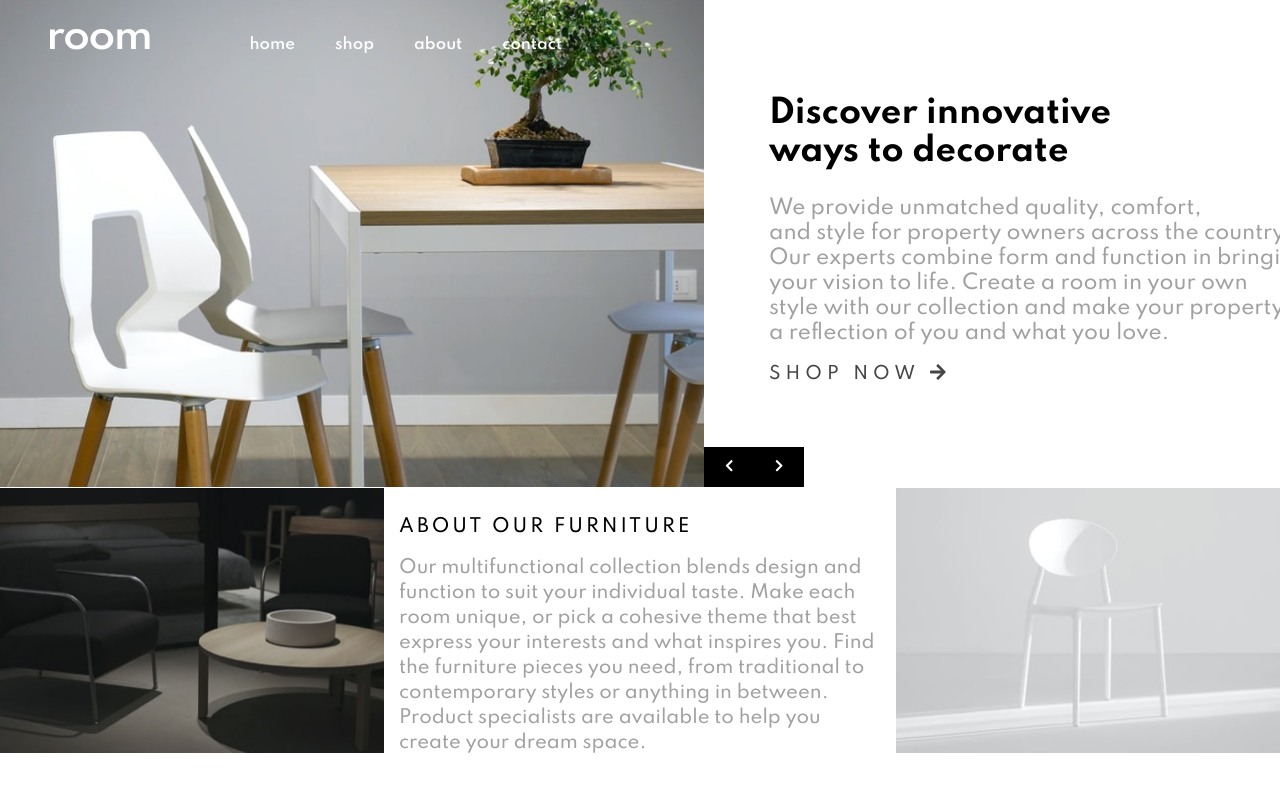
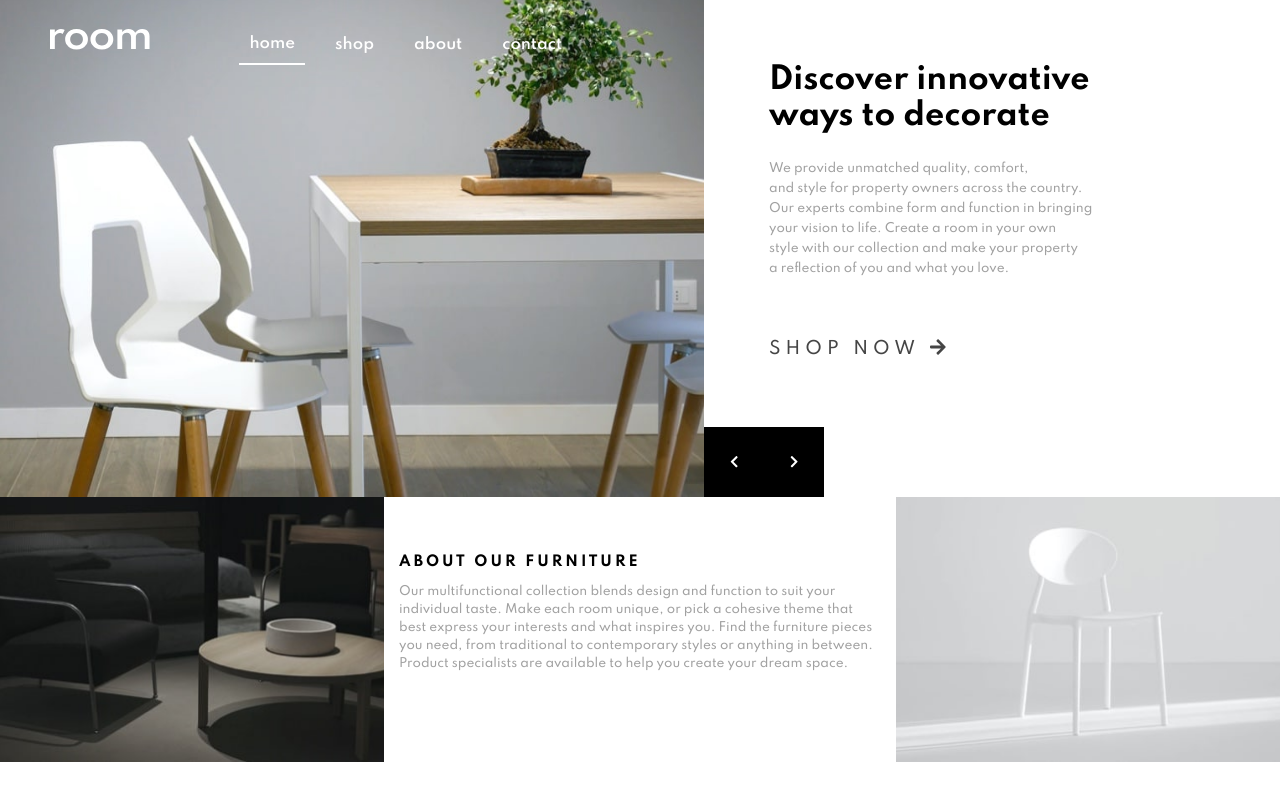
Before and after one commit to Barkty/room-homepage, a React (Create React App) app: page / in a window 1280 px wide. Built offline with nearby package versions, Linux system fonts and the light colour scheme.

Commit message:
update corrections

```diff
--- a/src/components/carousel/Carousel.jsx
+++ b/src/components/carousel/Carousel.jsx
@@ -21,6 +21,10 @@ const Carousel = ({ children}) => {
 
         setActiveIndex(newIndex);
     }
+    const [hover, setHover] = useState('');
+    const handleHover = (menu) => {
+        setHover(menu);
+    }
 
     // useEffect(() => {
     //     const interval = setInterval(() => {
@@ -42,14 +46,14 @@ const Carousel = ({ children}) => {
                 })}
             </div>
             <div className={styles.carousel__indicators}>
-                <button onClick={() => {
+                <button className={`${styles.carousel__button} ${hover === 'Left' ? styles.carousel__button__hover : ''}`} onClick={() => {
                     updateIndex(activeIndex - 1);
-                }}>
+                }} onMouseEnter={() => {handleHover('Left')}}>
                     <FontAwesomeIcon icon={['fas', 'chevron-left']}/>
                 </button>
-                <button onClick={() => {
+                <button className={`${styles.carousel__button} ${hover === 'Right' ? styles.carousel__button__hover : ''}`} onClick={() => {
                     updateIndex(activeIndex + 1);
-                }}>
+                }} onMouseEnter={() => {handleHover('Right')}}>
                     <FontAwesomeIcon icon={['fas', 'chevron-right']}/>
                 </button>
             </div>
--- a/src/components/carousel/Carousel.module.css
+++ b/src/components/carousel/Carousel.module.css
@@ -15,22 +15,34 @@
     justify-content: center;
     height: inherit;
     color: #000;
+    position: relative;
+    top: -10px;
 }
 .carousel__indicators {
     position: relative;
-    top: -66px;
+    top: -83px;
     left: 55%;
     display: flex;
     justify-content: center;
     width: fit-content;
 }
-.carousel__indicators > button {
-    width: 50px;
-    height: 40px;
+.carousel__button {
+    width: 60px;
+    height: 70px;
     cursor: pointer;
     border: none;
     outline: none;
     background-color: hsl(0, 0%, 0%);
+    color: hsl(0, 0%, 100%);
+    z-index: 2;
+}
+.carousel__button__hover {
+    width: 60px;
+    height: 70px;
+    cursor: pointer;
+    border: none;
+    outline: none;
+    background-color: hsl(0, 0%, 27%);
     color: hsl(0, 0%, 100%);
     z-index: 2;
 }
--- a/src/components/navbar/Navbar.jsx
+++ b/src/components/navbar/Navbar.jsx
@@ -7,8 +7,12 @@ import { FontAwesomeIcon } from '@fortawesome/react-fontawesome';
 const Navbar = () => {
     const [isMobile, setIsMobile] = useState(false);
     const [active, setActive] = useState("Home");
+    const [hover, setHover] = useState('');
     const handleActive = (menu) => {
     setActive(menu);
+  };
+  const handleHover = (menu) => {
+    setHover(menu);
   };
 
     return (
@@ -19,20 +23,20 @@ const Navbar = () => {
                         <Link to="/"><Logo /></Link>
                     </div>
                     <ul className={isMobile ? `${styles.nav_links_mobile}` : `${styles.nav_links}`} onClick={() => setIsMobile(false)}>
-                        <li className={`${styles.nav_link} ${active === "Home" ? styles.active : ""}`} onClick={() => { handleActive("Home");}}>
+                        <li className={`${styles.nav_link} ${hover === "Home" ? styles.hover : ""} ${active === "Home" ? styles.hover : ""}`} onClick={() => { handleActive("Home");}} onMouseEnter={() => {handleHover('Home')}}>
                         <Link to="/">Home</Link>
                         </li>
-                        <li className={`${styles.nav_link} ${ active === "Shop" ? styles.active : ""}`}  onClick={() => {handleActive("Shop");}}>
+                        <li className={`${styles.nav_link} ${ hover === "Shop" ? styles.hover : ""}`}  onClick={() => {handleActive("Shop");}} onMouseEnter={() => {handleHover('Shop')}}>
                         <Link to="/shop" className="blog">
                             Shop
                         </Link>
                         </li>
-                        <li className={`${styles.nav_link} ${ active === "About" ? styles.active : ""}`}  onClick={() => {handleActive("About");}}>
+                        <li className={`${styles.nav_link} ${ hover === "About" ? styles.hover : ""}`}  onClick={() => {handleActive("About");}} onMouseEnter={() => {handleHover('About')}}>
                         <Link to="/about" className="blog">
                             About
                         </Link>
                         </li>
-                        <li className={`${styles.nav_link} ${ active === "Contact" ? styles.active : ""}`}  onClick={() => {handleActive("Contact");}}>
+                        <li className={`${styles.nav_link} ${ hover === "Contact" ? styles.hover : ""}`}  onClick={() => {handleActive("Contact");}} onMouseEnter={() => {handleHover('Contact')}}>
                         <Link to="/contact" className="blog">
                             Contact
                         </Link>
--- a/src/components/navbar/Navbar.module.css
+++ b/src/components/navbar/Navbar.module.css
@@ -48,6 +48,20 @@
 }
 .mobile_menu_icon, .mobile_icon {
     display: none;
+}
+.hover {
+  font-family: 'Spartan';
+    font-size: large;
+    font-weight: 600;
+    font-size: 15px;
+    line-height: 18px;
+    color: hsl(0, 0%, 100%);
+    padding: 10px;
+    margin: 0 10px;
+    cursor: pointer;
+    border: none;
+    text-transform: lowercase;
+    border-bottom: 2px solid hsl(0, 0%, 100%);
 }
 
 @media screen and (min-width: 786px) and (max-width: 990px) {
--- a/src/page/home/Home.jsx
+++ b/src/page/home/Home.jsx
@@ -8,8 +8,13 @@ import Navbar from '../../components/navbar/Navbar';
 import { Link } from 'react-router-dom';
 import Carousel, { CarouselItem } from '../../components/carousel/Carousel';
 import { FontAwesomeIcon } from '@fortawesome/react-fontawesome';
+import { useState } from 'react'
 
 const Home = () => {
+    const [hover, setHover] = useState('');
+    const handleHover = (menu) => {
+        setHover(menu);
+    };
 
     return (
         <div className={styles.home__wrapper}>
@@ -23,7 +28,7 @@ const Home = () => {
                         <div className={styles.carousel__notes}>
                             <h2 className={styles.item__title}>Discover innovative<br/>ways to decorate</h2>
                             <p className={styles.item__text}>We provide unmatched quality, comfort, <br/>and style for property owners across the country.<br/> Our experts combine form and function in bringing <br/>your vision to life. Create a room in your own <br/>style with our collection and make your property<br/> a reflection of you and what you love.</p>
-                            <p className={styles.item__link}><Link to='/'>Shop now <FontAwesomeIcon icon={['fas', 'arrow-right']} className={styles.right}/></Link></p>
+                            <p className={`${styles.item__link}`}><Link to='/' className={`${styles.item__a} ${hover === "Shop" ? styles.hover : ""}`} onMouseEnter={() => {handleHover('Shop')}}>Shop now <FontAwesomeIcon icon={['fas', 'arrow-right']} className={styles.right}/></Link></p>
                         </div>
                     </div>
                 </CarouselItem>
--- a/src/page/home/Home.module.css
+++ b/src/page/home/Home.module.css
@@ -1,6 +1,6 @@
 .home__wrapper {
     width: 100%;
-    height: 100vh;
+    max-height: 100vh;
     margin: 0;
     /* position: absolute;
     top: 0;
@@ -31,7 +31,7 @@
     height: inherit;
     box-sizing: border-box;
     position: relative;
-    top: -460px;
+    top: -500px;
     right: -55%;
     padding-left: 65px;
     padding-bottom: 55px;
@@ -40,17 +40,18 @@
     color: hsl(0, 0%, 0%);
     font-family: 'Spartan';
     font-weight: 700;
-    font-size: 32px;
+    font-style: normal;
+    font-size: 30px;
     text-align: justify;
     width: 70%;
 }
 .item__text {
     color: hsl(0, 0%, 63%);
     font-family: 'Spartan';
-    font-size: 20px;
+    font-size: 12px;
     font-weight: 500;
     text-align: justify;
-    line-height: 25px;
+    line-height: 20px;
     width: 70%;
 }
 .item__link {
@@ -61,8 +62,24 @@
     line-height: 25px;
     text-transform: uppercase;
     margin-top: -5px;
+    color: hsl(0, 0%, 27%);
+    position: relative;
+    top: 50px;
 }
-.item__link a {
+.hover {
+    /* font-family: 'Spartan';
+    font-size: 17px;
+    font-weight: 500;
+    text-align: justify;
+    line-height: 25px;
+    text-transform: uppercase;
+    margin-top: -5px;
+    position: relative;
+    top: 50px; */
+    color: hsl(0, 0%, 63%);
+    letter-spacing: 10px;
+}
+.item__a {
     color: hsl(0, 0%, 27%);
     letter-spacing: 5px;
 }
@@ -74,10 +91,10 @@
     flex-direction: row;
     width: 100%;
     height: 200px;
-    margin-top: -13px;
+    margin-top: -1px;
     padding: 0;
     position: relative;
-    top: -52px;
+    top: -82px;
 }
 .home__image {
     width: 30%;
@@ -86,7 +103,7 @@
 .about__text__con {
     width: 40%;
     height: inherit;
-    padding: 15px;
+    padding: 45px 15px 15px 15px;
     box-sizing: border-box;
 }
 .about__image {
@@ -96,8 +113,8 @@
 }
 .about__title {
     font-family: 'Spartan';
-    font-size: 18px;
-    font-weight: 500;
+    font-size: 14px;
+    font-weight: 700;
     color: hsl(0, 0%, 0%);
     text-align: left;
     text-transform: uppercase;
@@ -106,10 +123,10 @@
 .about__text {
     color: hsl(0, 0%, 63%);
     font-family: 'Spartan';
-    font-size: 18px;
+    font-size: 12px;
     font-weight: 500;
     text-align: left;
-    line-height: 25px;
+    line-height: 18px;
 }
 
 @media screen and (max-width: 786px) {
```
